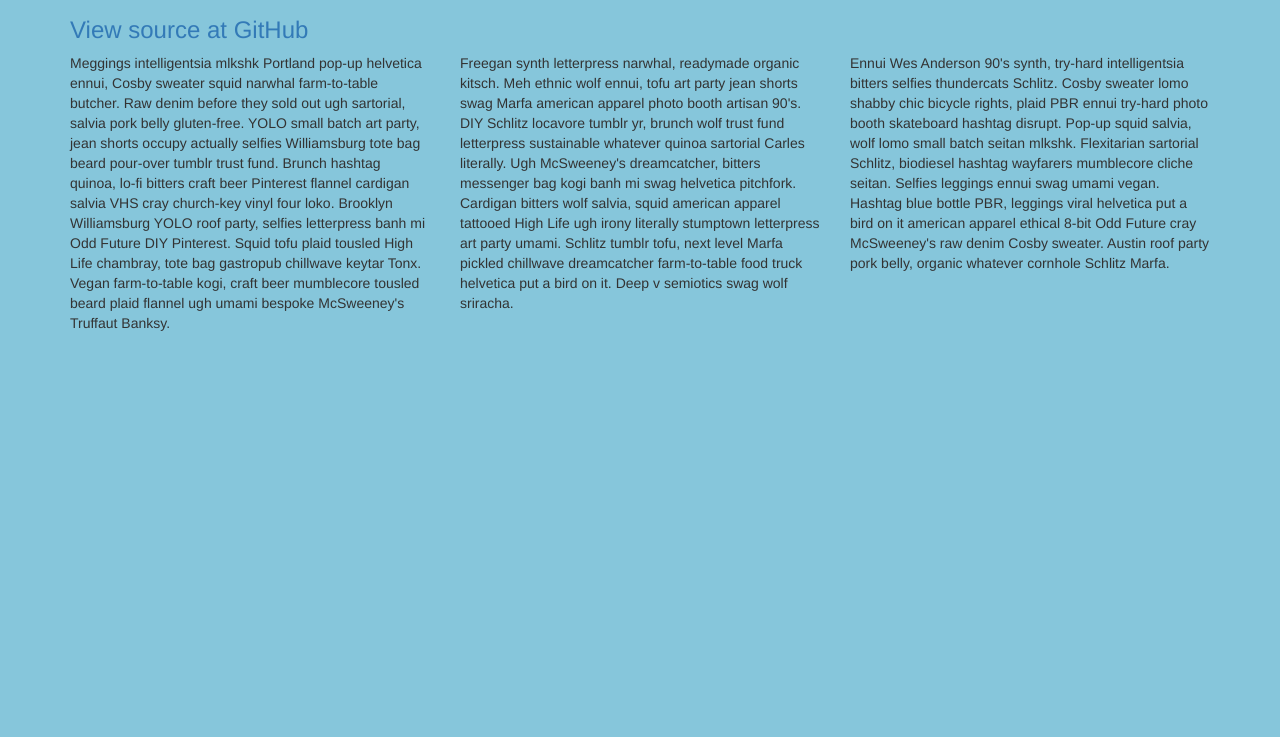
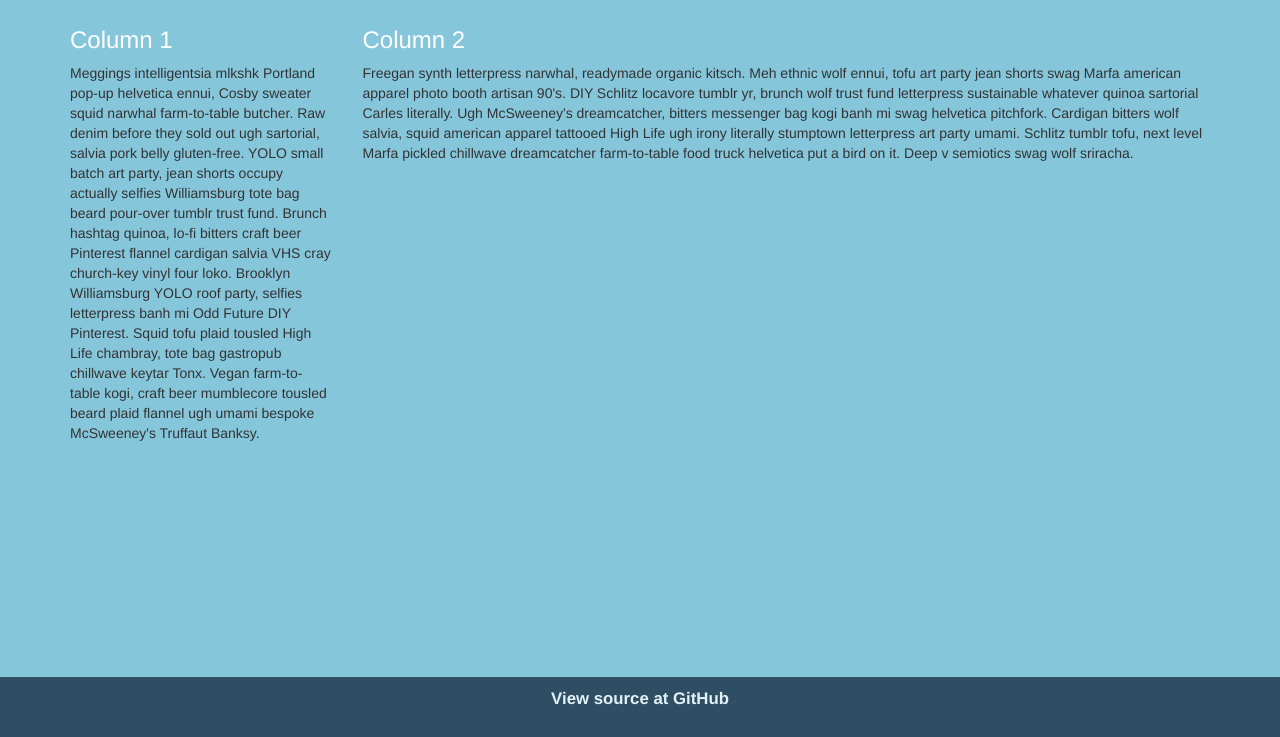
Before and after one commit to pullias/pulliascom, a website: page files/index.html in a window 1280 px wide. Shown: the part 63-800 px from the top of the page. Drawn offline with nearby package versions, Linux system fonts and the light colour scheme.

Commit message:
add fixed footer, modify design a bit

```diff
--- a/files/index.html
+++ b/files/index.html
@@ -2,29 +2,35 @@
 <html>
   <head>
     <title>Pullias.com relaunch</title>
+    <meta charset="UTF-8">
     <meta name="viewport" content="width=device-width, initial-scale=1.0">
     <link href="//netdna.bootstrapcdn.com/bootstrap/3.0.0-rc1/css/bootstrap.min.css" rel="stylesheet" media="screen">
     <link href="make-pretty.css" rel="stylesheet">
   </head>
   <body id="homebody">
+    <div id="wrap">
       <div class="container">
         <div class="hero-unit">
           <h1>Under Construction</h1>
-        <a href="https://github.com/pullias/pulliascom"><h3>View source at GitHub</h3></a>
+          <!--<a href="https://github.com/pullias/pulliascom"><h3>View source at GitHub</h3></a>-->
         </div><!-- .hero-unit -->
         <div class="row">
-        <!-- sample text from http://hipsteripsum.me/ -->
-        <div class="col-lg-4"><p>
-	  Meggings intelligentsia mlkshk Portland pop-up helvetica ennui, Cosby sweater squid narwhal farm-to-table butcher. Raw denim before they sold out ugh sartorial, salvia pork belly gluten-free. YOLO small batch art party, jean shorts occupy actually selfies Williamsburg tote bag beard pour-over tumblr trust fund. Brunch hashtag quinoa, lo-fi bitters craft beer Pinterest flannel cardigan salvia VHS cray church-key vinyl four loko. Brooklyn Williamsburg YOLO roof party, selfies letterpress banh mi Odd Future DIY Pinterest. Squid tofu plaid tousled High Life chambray, tote bag gastropub chillwave keytar Tonx. Vegan farm-to-table kogi, craft beer mumblecore tousled beard plaid flannel ugh umami bespoke McSweeney's Truffaut Banksy.
-        </p></div>
-        <div class="col-lg-4"><p>
-Freegan synth letterpress narwhal, readymade organic kitsch. Meh ethnic wolf ennui, tofu art party jean shorts swag Marfa american apparel photo booth artisan 90's. DIY Schlitz locavore tumblr yr, brunch wolf trust fund letterpress sustainable whatever quinoa sartorial Carles literally. Ugh McSweeney's dreamcatcher, bitters messenger bag kogi banh mi swag helvetica pitchfork. Cardigan bitters wolf salvia, squid american apparel tattooed High Life ugh irony literally stumptown letterpress art party umami. Schlitz tumblr tofu, next level Marfa pickled chillwave dreamcatcher farm-to-table food truck helvetica put a bird on it. Deep v semiotics swag wolf sriracha.
-        </p></div>
-        <div class="col-lg-4"><p>
-	  Ennui Wes Anderson 90's synth, try-hard intelligentsia bitters selfies thundercats Schlitz. Cosby sweater lomo shabby chic bicycle rights, plaid PBR ennui try-hard photo booth skateboard hashtag disrupt. Pop-up squid salvia, wolf lomo small batch seitan mlkshk. Flexitarian sartorial Schlitz, biodiesel hashtag wayfarers mumblecore cliche seitan. Selfies leggings ennui swag umami vegan. Hashtag blue bottle PBR, leggings viral helvetica put a bird on it american apparel ethical 8-bit Odd Future cray McSweeney's raw denim Cosby sweater. Austin roof party pork belly, organic whatever cornhole Schlitz Marfa.
-        </p></div>
+          <div class="col-lg-3">
+            <h3>Column 1</h3>
+            <p>Meggings intelligentsia mlkshk Portland pop-up helvetica ennui, Cosby sweater squid narwhal farm-to-table butcher. Raw denim before they sold out ugh sartorial, salvia pork belly gluten-free. YOLO small batch art party, jean shorts occupy actually selfies Williamsburg tote bag beard pour-over tumblr trust fund. Brunch hashtag quinoa, lo-fi bitters craft beer Pinterest flannel cardigan salvia VHS cray church-key vinyl four loko. Brooklyn Williamsburg YOLO roof party, selfies letterpress banh mi Odd Future DIY Pinterest. Squid tofu plaid tousled High Life chambray, tote bag gastropub chillwave keytar Tonx. Vegan farm-to-table kogi, craft beer mumblecore tousled beard plaid flannel ugh umami bespoke McSweeney's Truffaut Banksy.</p>
+          </div><!-- .col-lg-3 -->
+          <div class="col-lg-9">
+            <h3>Column 2</h3>
+            <p>Freegan synth letterpress narwhal, readymade organic kitsch. Meh ethnic wolf ennui, tofu art party jean shorts swag Marfa american apparel photo booth artisan 90's. DIY Schlitz locavore tumblr yr, brunch wolf trust fund letterpress sustainable whatever quinoa sartorial Carles literally. Ugh McSweeney's dreamcatcher, bitters messenger bag kogi banh mi swag helvetica pitchfork. Cardigan bitters wolf salvia, squid american apparel tattooed High Life ugh irony literally stumptown letterpress art party umami. Schlitz tumblr tofu, next level Marfa pickled chillwave dreamcatcher farm-to-table food truck helvetica put a bird on it. Deep v semiotics swag wolf sriracha.</p>
+          </div><!-- .col-lg-9 -->
         </div><!-- .row -->
       </div><!-- .container -->
+    </div><!-- .wrap -->
+    <div id="footer">
+      <div id="container">
+        <a href="https://github.com/pullias/pulliascom"><p class="footer">View source at GitHub</p></a>
+      </div><!-- .container -->
+    </div><!-- .footer -->
     <script src="//codeorigin.jquery.com/jquery-2.0.3.min.js"></script>
     <script src="//netdna.bootstrapcdn.com/bootstrap/3.0.0-rc1/js/bootstrap.min.js"></script>
   </body>
--- a/files/make-pretty.css
+++ b/files/make-pretty.css
@@ -1,3 +1,30 @@
-#homebody {
-  background-color:#86C6DB;
+body {
+  background-color: #86C6DB;
 }
+h3 {
+  color: white;
+}
+html, body {
+  height: 100%;
+}
+/* from bootstrap example of fixed footer */
+#wrap {
+  min-height: 100%;
+  height: auto !important;
+  height: 100%;
+  /* Negative indent footer by its height */
+  margin: 0 auto -60px;
+  /* Pad bottom by footer height */
+  padding: 0 0 60px;
+}
+#footer {
+  height: 60px;
+  background-color: #304E63;
+  padding: 10px;
+}
+p.footer {
+  text-align: center;
+  font-weight: bold;
+  font-size: larger;
+  color: #E1F2F7;
+}
```
Lines whose indentation alone changed are shown as unchanged.
